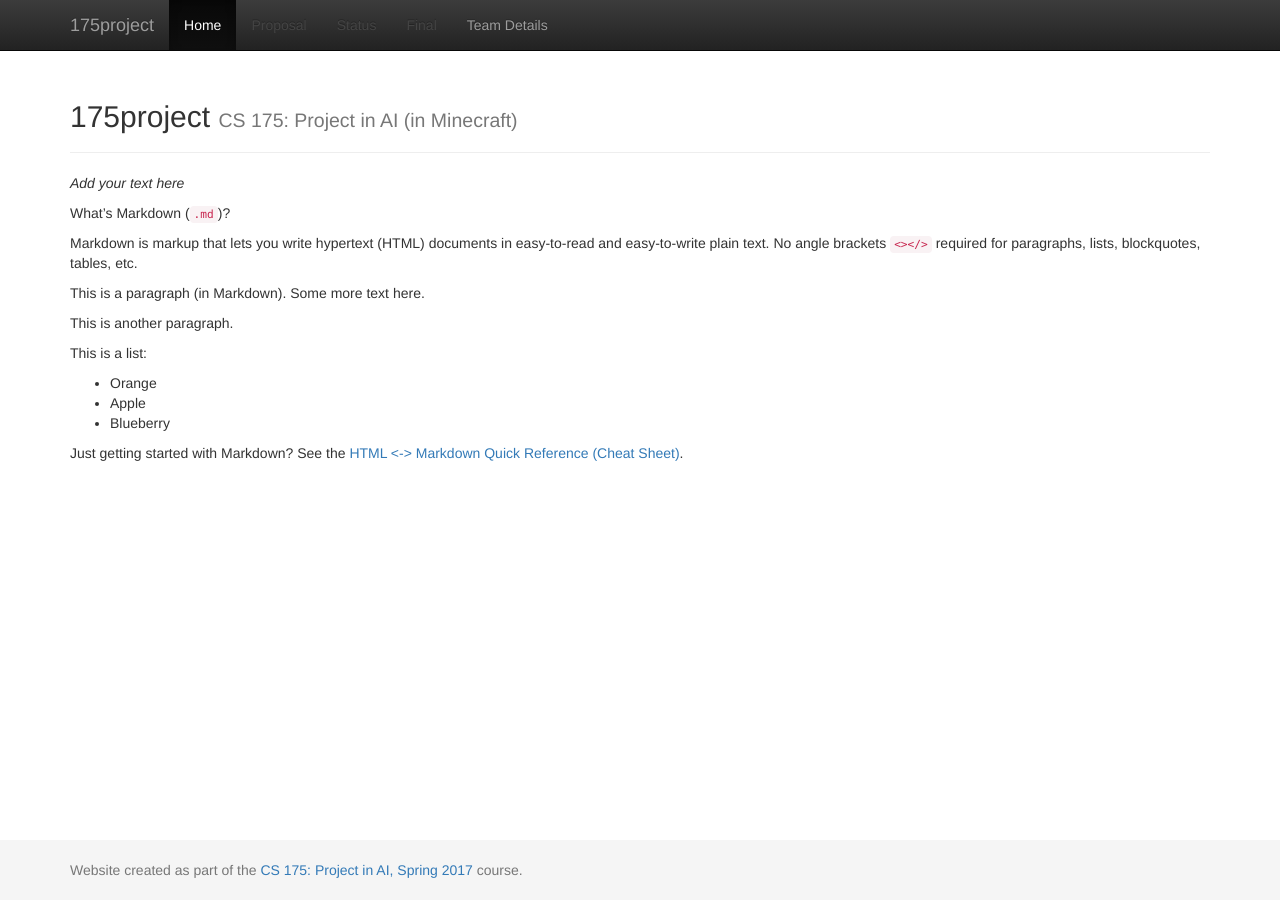
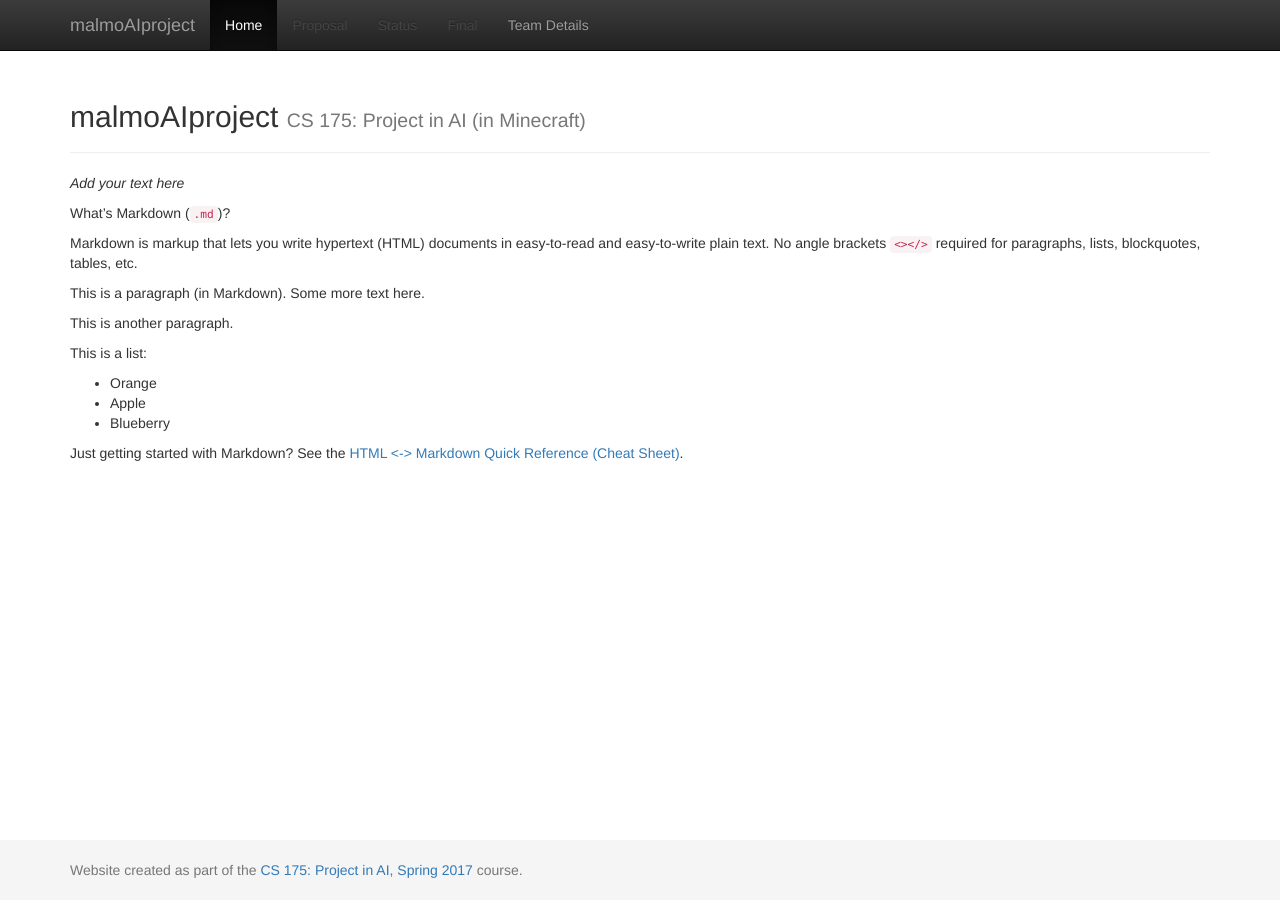
Before and after one commit to julia-tong/Maltris, a Jekyll site: the page built from docs/index.md, in a window 1280 px wide. Built offline with Jekyll 4.4.1, drawn with Linux system fonts in a browser that asks for light colours.

Commit message:
update title

```diff
--- a/docs/_config.yml
+++ b/docs/_config.yml
@@ -1,7 +1,7 @@
 ###########
 # site.title
 
-title:    '175project'
+title:    'malmoAIproject'
 subtitle: 'CS 175: Project in AI (in Minecraft)'
 
 
```
